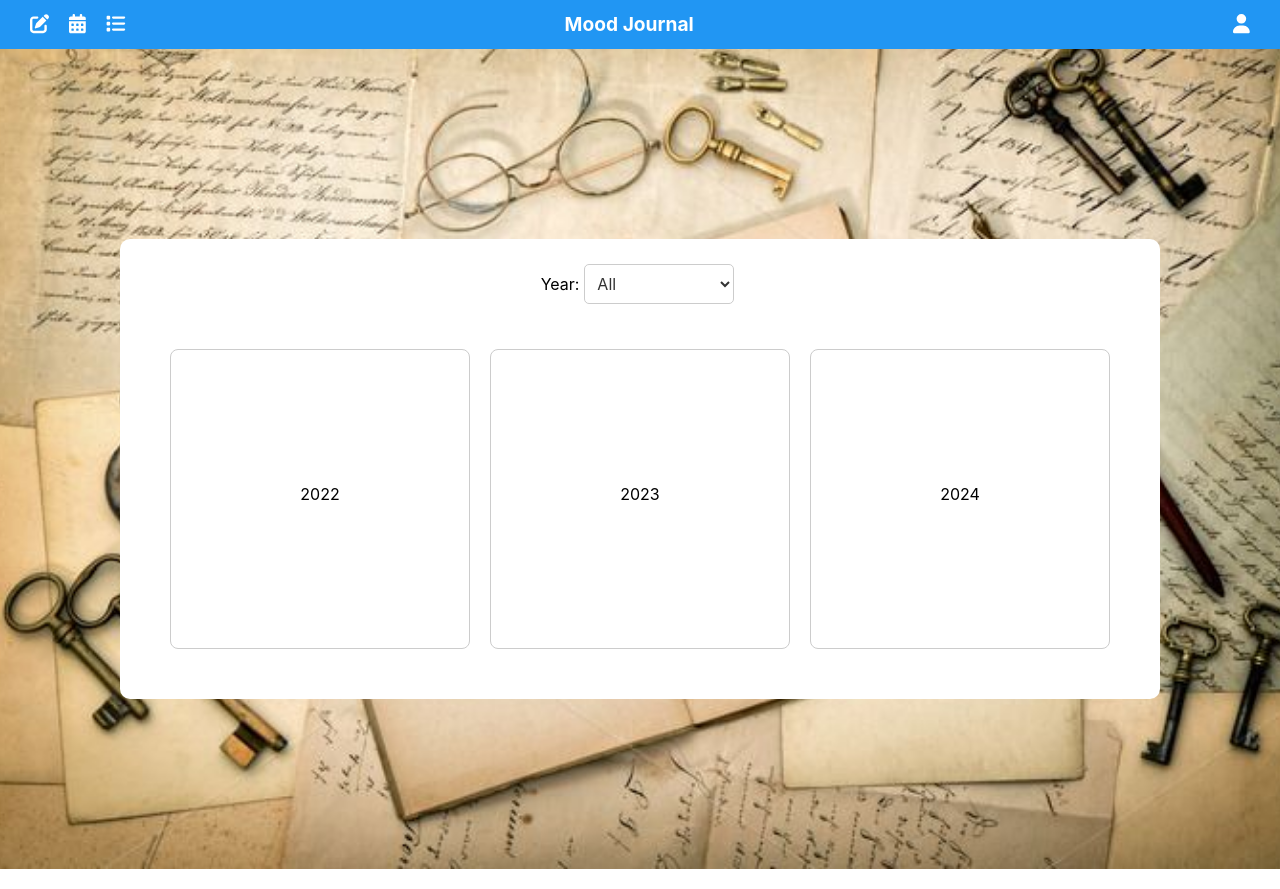
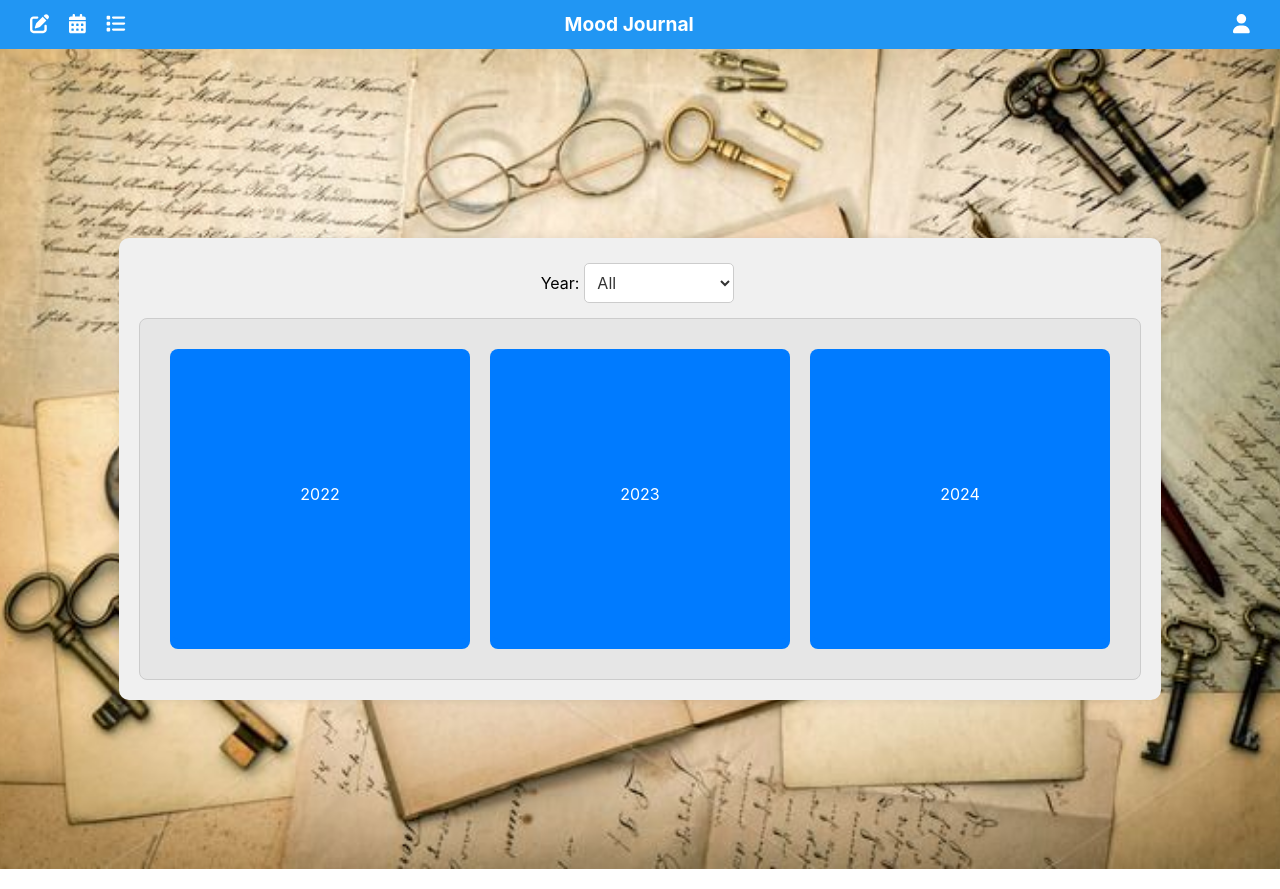
Before and after one commit to ahmetdumlu/MoodJournal, a React (Create React App) app in the folder frontend/: page /datePicker in a window 1280 px wide. Built offline with nearby package versions, Linux system fonts and the light colour scheme.

Commit message:
Fix stylings

```diff
--- a/frontend/src/components/DatePicker.css
+++ b/frontend/src/components/DatePicker.css
@@ -17,15 +17,19 @@
   display: flex;
   flex-direction: column;
   align-items: center;
-    background-color: white;
+  background-color: #f0f0f0; /* Light gray background color */
   padding: 20px; /* Add padding */
   border-radius: 10px; /* Add border-radius */
+  box-shadow: 0 0 10px rgba(0, 0, 0, 0.1); /* Box shadow for a subtle lift */
 }
 
 .timeline-grid {
   display: flex;
   justify-content: space-around;
   padding: 20px; /* Add padding */
+  background-color: #e6e6e6; /* Lighter gray background color */
+  border: 1px solid #ccc;
+  border-radius: 8px;
 }
 
 .timeline-box {
@@ -34,16 +38,21 @@
   align-items: center;
   justify-content: center;
   width: 300px; /* Increase width for bigger boxes */
-    padding: 20px;
-    border: 1px solid #ccc;
   border-radius: 8px;
   margin: 10px;
   text-align: center; /* Center text */
   height: 300px;
+  background-color: white; /* White background color */
 }
 
 .timeline-box h3 {
   margin-bottom: 10px;
+}
+
+/* Add background color to the timeline-box */
+.timeline-box {
+  background-color: #007bff; /* Example background color */
+  color: white; /* Text color */
 }
 
 /* Style for the select boxes */
--- a/frontend/src/components/DatePicker.js
+++ b/frontend/src/components/DatePicker.js
@@ -42,9 +42,15 @@ const DatePicker = () => {
         </div>
 
         <div className="timeline-grid">
-          <TimelineBox year={2022} onClick={() => handleTimelineBoxClick(2022)} />
-          <TimelineBox year={2023} onClick={() => handleTimelineBoxClick(2023)} />
-          <TimelineBox year={2024} onClick={() => handleTimelineBoxClick(2024)} />
+          <div className="timeline-box">
+            <TimelineBox year={2022} onClick={() => handleTimelineBoxClick(2022)} />
+          </div>
+          <div className="timeline-box">
+            <TimelineBox year={2023} onClick={() => handleTimelineBoxClick(2023)} />
+          </div>
+          <div className="timeline-box">
+            <TimelineBox year={2024} onClick={() => handleTimelineBoxClick(2024)} />
+          </div>
         </div>
       </div>
     </div>
```
Lines whose indentation alone changed are shown as unchanged.
